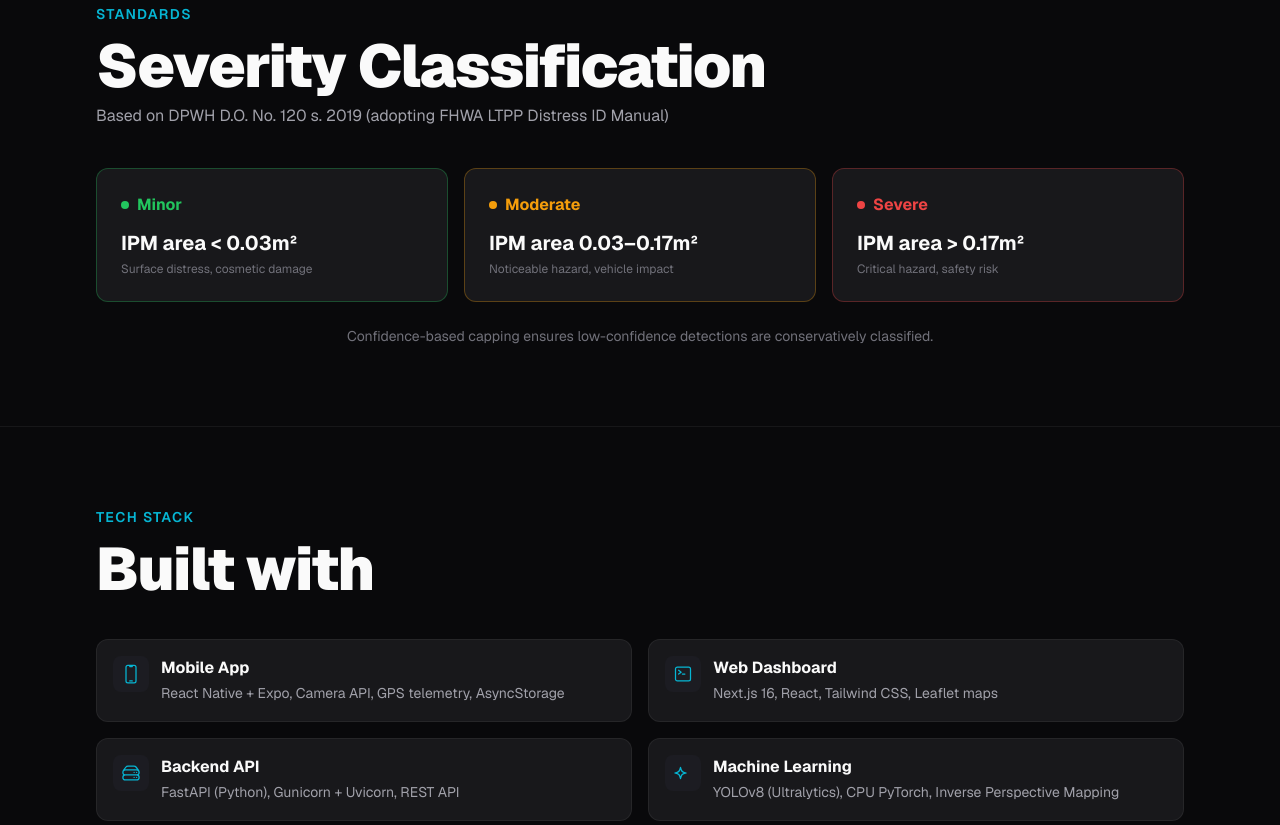
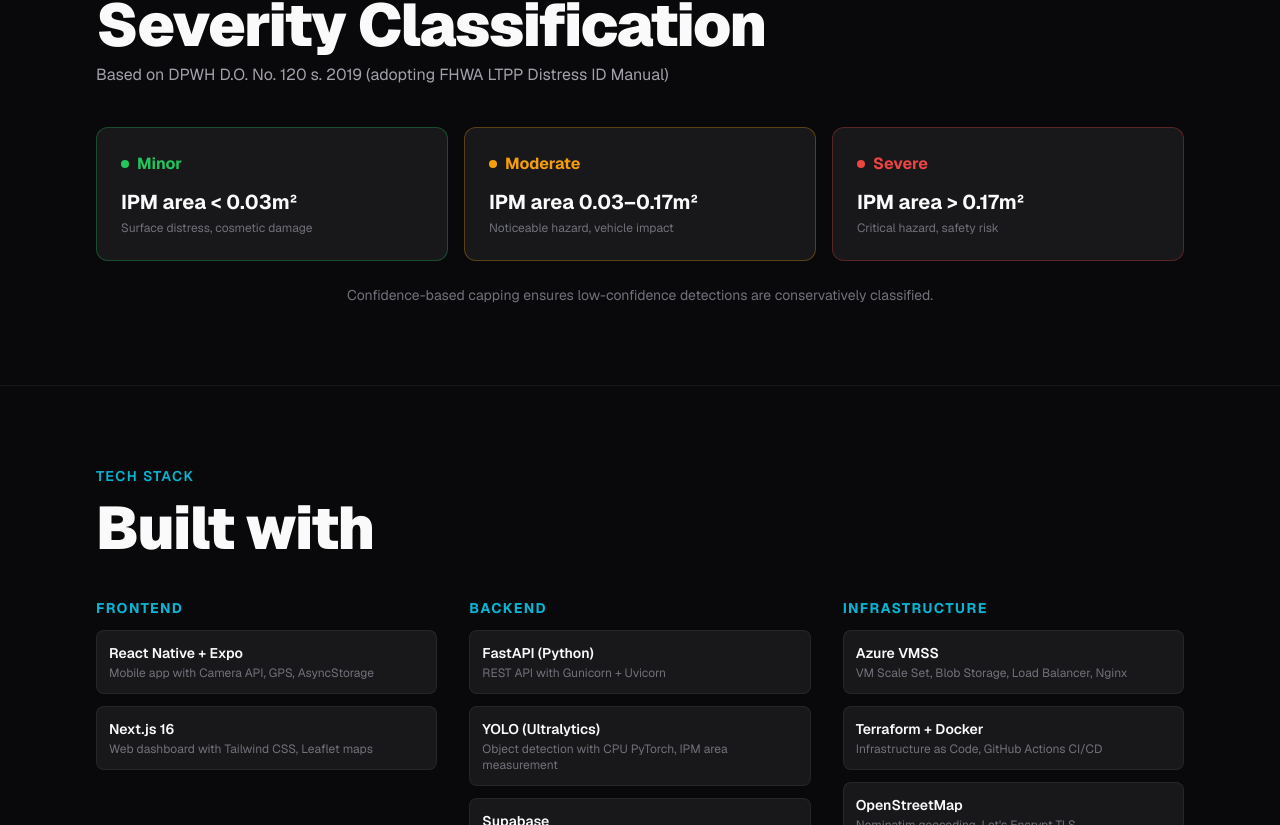
Before and after one commit to eduardodfran/sipat-web, a Next.js app: page /about in a window 1280 px wide. Shown: the part 1975-2800 px from the top of the page. Built offline with nearby package versions, Linux system fonts and the light colour scheme; no server answers.

Commit message:
feat: update About page with improved tech stack presentation and enhanced AI detection messaging

```diff
--- a/src/app/about/page.tsx
+++ b/src/app/about/page.tsx
@@ -1,7 +1,8 @@
 'use client'
 
+import { useState } from 'react'
 import Link from 'next/link'
-import { useTheme } from '@/contexts/ThemeContext'
+import { Navbar } from '@/components/layout/Navbar'
 import { FadeIn } from '@/components/ui/FadeIn'
 import { Footer } from '@/features/landing/components/Footer'
 
@@ -19,10 +20,10 @@ const FEATURES = [
         <path strokeLinecap="round" strokeLinejoin="round" d="M15 10.5a3 3 0 11-6 0 3 3 0 016 0zM19.5 10.5c0 7.142-7.5 11.25-7.5 11.25S4.5 17.642 4.5 10.5a7.5 7.5 0 1115 0z" />
       </svg>
     ),
-    title: 'Mobile Recording + ML Detection',
+    title: 'Mobile Recording + AI Detection',
     description:
-      'Record your ride with the app. Our AI analyzes every frame for potholes, cracks, and road distress using YOLOv8 object detection.',
-    capabilities: ['Auto-segment recording', 'Frame-by-frame YOLO analysis', 'Auto-upload & processing'],
+      'Record your ride with the app. Our AI analyzes every frame for potholes, cracks, and road distress.',
+    capabilities: ['Records in 5-min chunks', 'Scans every frame for hazards', 'Auto-uploads and processes'],
     accentColor: 'bg-cyan-accent',
   },
   {
@@ -68,7 +69,7 @@ const PIPELINE_STEPS = [
   {
     number: '03',
     title: 'Process',
-    description: 'YOLOv8 detects hazards, IPM measures real-world area, severity is classified',
+    description: 'AI detects hazards, measures real-world area, severity is classified',
     barColor: 'bg-amber-warn',
   },
   {
@@ -81,76 +82,27 @@ const PIPELINE_STEPS = [
 
 const TECH_STACK = [
   {
-    icon: (
-      <svg className="h-5 w-5" fill="none" viewBox="0 0 24 24" stroke="currentColor" strokeWidth={1.5}>
-        <path strokeLinecap="round" strokeLinejoin="round" d="M10.5 1.5H8.25A2.25 2.25 0 006 3.75v16.5a2.25 2.25 0 002.25 2.25h7.5A2.25 2.25 0 0018 20.25V3.75a2.25 2.25 0 00-2.25-2.25H13.5m-3 0V3h3V1.5m-3 0h3m-3 18.75h3" />
-      </svg>
-    ),
-    title: 'Mobile App',
-    description: 'React Native + Expo, Camera API, GPS telemetry, AsyncStorage',
+    category: 'Frontend',
+    items: [
+      { name: 'React Native + Expo', description: 'Mobile app with Camera API, GPS, AsyncStorage' },
+      { name: 'Next.js 16', description: 'Web dashboard with Tailwind CSS, Leaflet maps' },
+    ],
   },
   {
-    icon: (
-      <svg className="h-5 w-5" fill="none" viewBox="0 0 24 24" stroke="currentColor" strokeWidth={1.5}>
-        <path strokeLinecap="round" strokeLinejoin="round" d="M6.75 7.5l3 2.25-3 2.25m4.5 0h3m-9 8.25h13.5A2.25 2.25 0 0021 18V6a2.25 2.25 0 00-2.25-2.25H5.25A2.25 2.25 0 003 6v12a2.25 2.25 0 002.25 2.25z" />
-      </svg>
-    ),
-    title: 'Web Dashboard',
-    description: 'Next.js 16, React, Tailwind CSS, Leaflet maps',
+    category: 'Backend',
+    items: [
+      { name: 'FastAPI (Python)', description: 'REST API with Gunicorn + Uvicorn' },
+      { name: 'YOLO (Ultralytics)', description: 'Object detection with CPU PyTorch, IPM area measurement' },
+      { name: 'Supabase', description: 'PostgreSQL, Row-Level Security, Auth, Real-time' },
+    ],
   },
   {
-    icon: (
-      <svg className="h-5 w-5" fill="none" viewBox="0 0 24 24" stroke="currentColor" strokeWidth={1.5}>
-        <path strokeLinecap="round" strokeLinejoin="round" d="M5.25 14.25h13.5m-13.5 0a3 3 0 01-3-3m3 3a3 3 0 100 6h13.5a3 3 0 100-6m-16.5-3a3 3 0 013-3h13.5a3 3 0 013 3m-19.5 0a4.5 4.5 0 01.9-2.7L5.737 5.1a3.375 3.375 0 012.7-1.35h7.126c1.062 0 2.062.5 2.7 1.35l2.587 3.45a4.5 4.5 0 01.9 2.7m0 0a3 3 0 01-3 3m0 3h.008v.008h-.008v-.008zm0-6h.008v.008h-.008v-.008zm-3 6h.008v.008h-.008v-.008zm0-6h.008v.008h-.008v-.008z" />
-      </svg>
-    ),
-    title: 'Backend API',
-    description: 'FastAPI (Python), Gunicorn + Uvicorn, REST API',
-  },
-  {
-    icon: (
-      <svg className="h-5 w-5" fill="none" viewBox="0 0 24 24" stroke="currentColor" strokeWidth={1.5}>
-        <path strokeLinecap="round" strokeLinejoin="round" d="M9.813 15.904L9 18.75l-.813-2.846a4.5 4.5 0 00-3.09-3.09L2.25 12l2.846-.813a4.5 4.5 0 003.09-3.09L9 5.25l.813 2.846a4.5 4.5 0 003.09 3.09L15.75 12l-2.846.813a4.5 4.5 0 00-3.09 3.09z" />
-      </svg>
-    ),
-    title: 'Machine Learning',
-    description: 'YOLOv8 (Ultralytics), CPU PyTorch, Inverse Perspective Mapping',
-  },
-  {
-    icon: (
-      <svg className="h-5 w-5" fill="none" viewBox="0 0 24 24" stroke="currentColor" strokeWidth={1.5}>
-        <path strokeLinecap="round" strokeLinejoin="round" d="M16.5 10.5V6.75a4.5 4.5 0 10-9 0v3.75m-.75 11.25h10.5a2.25 2.25 0 002.25-2.25v-6.75a2.25 2.25 0 00-2.25-2.25H6.75a2.25 2.25 0 00-2.25 2.25v6.75a2.25 2.25 0 002.25 2.25z" />
-      </svg>
-    ),
-    title: 'Database & Auth',
-    description: 'Supabase (PostgreSQL), Row-Level Security, Real-time',
-  },
-  {
-    icon: (
-      <svg className="h-5 w-5" fill="none" viewBox="0 0 24 24" stroke="currentColor" strokeWidth={1.5}>
-        <path strokeLinecap="round" strokeLinejoin="round" d="M2.25 15a4.5 4.5 0 004.5 4.5H18a3.75 3.75 0 001.332-7.257 3 3 0 00-3.758-3.848 5.25 5.25 0 00-10.233 2.33A4.502 4.502 0 002.25 15z" />
-      </svg>
-    ),
-    title: 'Cloud Infrastructure',
-    description: 'Azure VM Scale Set, Blob Storage, Load Balancer, Nginx',
-  },
-  {
-    icon: (
-      <svg className="h-5 w-5" fill="none" viewBox="0 0 24 24" stroke="currentColor" strokeWidth={1.5}>
-        <path strokeLinecap="round" strokeLinejoin="round" d="M20.25 6.375c0 2.278-3.694 4.125-8.25 4.125S3.75 8.653 3.75 6.375m16.5 0c0-2.278-3.694-4.125-8.25-4.125S3.75 4.097 3.75 6.375m16.5 0v11.25c0 2.278-3.694 4.125-8.25 4.125s-8.25-1.847-8.25-4.125V6.375m16.5 0v3.75m-16.5-3.75v3.75m16.5 0v3.75C20.25 16.153 16.556 18 12 18s-8.25-1.847-8.25-4.125v-3.75m16.5 0c0 2.278-3.694 4.125-8.25 4.125s-8.25-1.847-8.25-4.125" />
-      </svg>
-    ),
-    title: 'Infrastructure as Code',
-    description: 'Terraform, Docker, GitHub Actions',
-  },
-  {
-    icon: (
-      <svg className="h-5 w-5" fill="none" viewBox="0 0 24 24" stroke="currentColor" strokeWidth={1.5}>
-        <path strokeLinecap="round" strokeLinejoin="round" d="M13.19 8.688a4.5 4.5 0 011.242 7.244l-4.5 4.5a4.5 4.5 0 01-6.364-6.364l1.757-1.757m13.35-.622l1.757-1.757a4.5 4.5 0 00-6.364-6.364l-4.5 4.5a4.5 4.5 0 001.242 7.244" />
-      </svg>
-    ),
-    title: 'External Services',
-    description: 'Nominatim/OpenStreetMap geocoding, Let\'s Encrypt TLS',
+    category: 'Infrastructure',
+    items: [
+      { name: 'Azure VMSS', description: 'VM Scale Set, Blob Storage, Load Balancer, Nginx' },
+      { name: 'Terraform + Docker', description: 'Infrastructure as Code, GitHub Actions CI/CD' },
+      { name: 'OpenStreetMap', description: 'Nominatim geocoding, Let\'s Encrypt TLS' },
+    ],
   },
 ]
 
@@ -198,38 +150,11 @@ const RESOURCES = [
 ]
 
 export default function AboutPage() {
-  const { theme, toggle } = useTheme()
+  const [showSpecs, setShowSpecs] = useState(false)
 
   return (
     <div className="min-h-screen bg-asphalt">
-      <header className="sticky top-0 z-50 border-b border-border bg-asphalt/80 backdrop-blur-xl">
-        <div className="mx-auto flex h-14 max-w-6xl items-center justify-between px-6">
-            <Link href="/" className="flex items-center gap-2 text-base text-text-secondary transition-colors hover:text-text-primary">
-            <svg className="h-4 w-4" fill="none" viewBox="0 0 24 24" stroke="currentColor" strokeWidth={2}>
-              <path strokeLinecap="round" strokeLinejoin="round" d="M15.75 19.5L8.25 12l7.5-7.5" />
-            </svg>
-            <img src={theme === 'dark' ? '/sipat-dark.png' : '/sipat-light.png'} alt="Sipat" className="h-5 w-auto" />
-            Home
-          </Link>
-          <h1 className="text-base font-semibold text-text-primary">About</h1>
-          <button
-            onClick={toggle}
-            className="rounded-xl p-2 text-text-secondary transition-colors hover:bg-surface-hover hover:text-text-primary"
-            aria-label="Toggle theme"
-          >
-            {theme === 'dark' ? (
-              <svg className="h-4 w-4" fill="none" viewBox="0 0 24 24" stroke="currentColor" strokeWidth={2}>
-                <path strokeLinecap="round" strokeLinejoin="round" d="M12 3v2.25m6.364.386l-1.591 1.591M21 12h-2.25m-.386 6.364l-1.591-1.591M12 18.75V21m-4.773-4.227l-1.591 1.591M5.25 12H3m4.227-4.773L5.636 5.636M15.75 12a3.75 3.75 0 11-7.5 0 3.75 3.75 0 017.5 0z" />
-              </svg>
-            ) : (
-              <svg className="h-4 w-4" fill="none" viewBox="0 0 24 24" stroke="currentColor" strokeWidth={2}>
-                <path strokeLinecap="round" strokeLinejoin="round" d="M21.752 15.002A9.718 9.718 0 0118 15.75c-5.385 0-9.75-4.365-9.75-9.75 0-1.33.266-2.597.748-3.752A9.753 9.753 0 003 11.25C3 16.635 7.365 21 12.75 21a9.753 9.753 0 009.002-5.998z" />
-              </svg>
-            )}
-          </button>
-        </div>
-        <div className="h-px bg-gradient-to-r from-transparent via-cyan-accent/40 to-transparent" />
-      </header>
+      <Navbar />
 
       {/* Hero / Motivation */}
       <section className="relative border-b border-border texture-noise overflow-hidden">
@@ -404,16 +329,18 @@ export default function AboutPage() {
             </h2>
           </FadeIn>
 
-          <div className="mt-10 grid grid-cols-1 gap-4 sm:grid-cols-2">
-            {TECH_STACK.map((tech, i) => (
-              <FadeIn key={tech.title} delay={i * 80}>
-                <div className="flex items-start gap-3 rounded-xl border border-border bg-surface p-4">
-                  <div className="flex h-9 w-9 shrink-0 items-center justify-center rounded-lg bg-surface-raised text-cyan-accent">
-                    {tech.icon}
+          <div className="mt-10 grid grid-cols-1 gap-8 sm:grid-cols-3">
+            {TECH_STACK.map((group, i) => (
+              <FadeIn key={group.category} delay={i * 100}>
+                <div>
+                  <h3 className="text-sm font-bold uppercase tracking-widest text-cyan-accent">{group.category}</h3>
+                  <div className="mt-3 space-y-3">
+                    {group.items.map((tech) => (
+                      <div key={tech.name} className="rounded-lg border border-border bg-surface p-3">
+                        <p className="text-sm font-semibold text-text-primary">{tech.name}</p>
+                        <p className="mt-0.5 text-xs text-text-muted">{tech.description}</p>
                       </div>
-                  <div>
-                    <h3 className="text-base font-bold text-text-primary">{tech.title}</h3>
-                    <p className="mt-0.5 text-sm leading-relaxed text-text-secondary">{tech.description}</p>
+                    ))}
                   </div>
                 </div>
               </FadeIn>
@@ -479,12 +406,27 @@ export default function AboutPage() {
 
           {/* Infrastructure specs */}
           <FadeIn delay={200}>
-            <div className="mt-8 rounded-xl border border-border bg-surface/80 p-6">
-              <div className="flex items-center gap-2 mb-4">
+            <div className="mt-8 rounded-xl border border-border bg-surface/80">
+              <button
+                onClick={() => setShowSpecs(!showSpecs)}
+                className="flex w-full items-center justify-between p-4 text-left"
+              >
+                <div className="flex items-center gap-2">
                   <div className="h-1 w-1 rounded-full bg-cyan-accent" />
-                <h3 className="text-base font-semibold text-text-primary">Infrastructure Specs</h3>
+                  <h3 className="text-sm font-semibold text-text-primary">Infrastructure Specs</h3>
                 </div>
-              <div className="grid grid-cols-1 gap-3 sm:grid-cols-2">
+                <svg
+                  className={`h-4 w-4 text-text-muted transition-transform ${showSpecs ? 'rotate-180' : ''}`}
+                  fill="none"
+                  viewBox="0 0 24 24"
+                  stroke="currentColor"
+                  strokeWidth={2}
+                >
+                  <path strokeLinecap="round" strokeLinejoin="round" d="M19.5 8.25l-7.5 7.5-7.5-7.5" />
+                </svg>
+              </button>
+              {showSpecs && (
+                <div className="grid grid-cols-1 gap-3 border-t border-border p-4 sm:grid-cols-2">
                   {[
                     { label: 'Region', value: 'Malaysia West' },
                     { label: 'VMSS', value: 'Standard_B2als_v2, 2 instances' },
@@ -493,11 +435,12 @@ export default function AboutPage() {
                     { label: 'SAS token expiry', value: '60 minutes' },
                   ].map((spec) => (
                     <div key={spec.label} className="flex items-baseline justify-between rounded-lg bg-surface-raised px-3 py-2">
-                    <span className="text-sm text-text-muted">{spec.label}</span>
-                    <span className="text-sm font-medium text-text-primary">{spec.value}</span>
+                      <span className="text-xs text-text-muted">{spec.label}</span>
+                      <span className="text-xs font-medium text-text-primary">{spec.value}</span>
                     </div>
                   ))}
                 </div>
+              )}
             </div>
           </FadeIn>
         </div>
```
Lines whose indentation alone changed are shown as unchanged.
